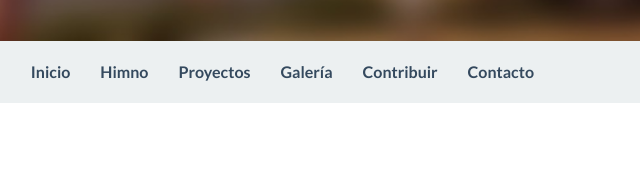
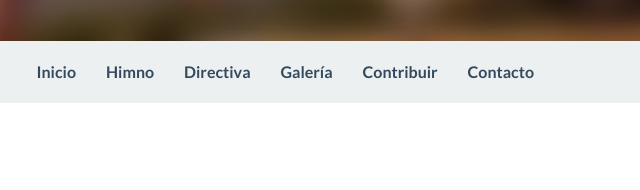
Before and after one commit to SimeneitorT1000/ONG_PROMO84_ITURREGUI, a plain HTML site: page index.html in a window 1280 px wide. Shown: the part 759-949 px from the top of the page, 640-1280 px from the left. Drawn offline with Linux system fonts and the light colour scheme.

Commit message:
edit del menú

```diff
--- a/index.html
+++ b/index.html
@@ -97,7 +97,7 @@
 
 					 <li class="menuItem"><a href="#whatis">Inicio</a></li>
 					 <li class="menuItem"><a href="#useit">Himno</a></li>
-					 <li class="menuItem"><a href="#proyecto">Proyectos</a></li>
+					 <li class="menuItem"><a href="#proyecto">Directiva</a></li>
 					 <li class="menuItem"><a href="#screen">Galería</a></li>
 					 <li class="menuItem"><a href="#credits">Contribuir</a></li>
 					 <li class="menuItem"><a href="#contact">Contacto</a></li>
```
